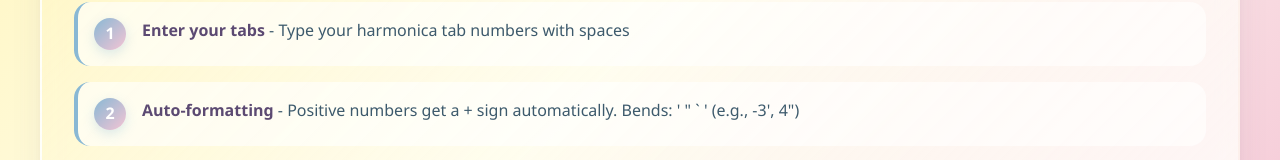
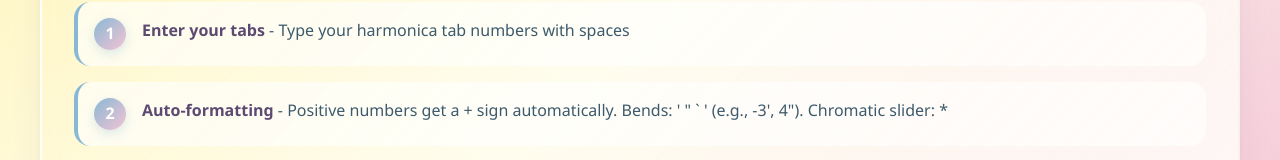
Before and after one commit to jjsalinas/harmonica-tabs-image-app, a React (Vite) app: page / in a window 1280 px wide. Shown: the part 259-419 px from the top of the page. Built offline with nearby package versions, Linux system fonts and the light colour scheme.

Commit message:
Chromatic slider sign (asterisk *) in tablines allowed

```diff
--- a/src/components/HarmonicaTabGenerator.jsx
+++ b/src/components/HarmonicaTabGenerator.jsx
@@ -42,16 +42,16 @@ const parseInput = (text, addPlusSign = true) => {
     // Check if line is empty
     const isEmpty = line.trim().length === 0;
 
-    // Tab lines contain only numbers, spaces, +/- signs, and bend markers
+    // Tab lines contain only numbers, spaces, +/- signs, bend markers or chromatic slide marker
     const isTabLine =
-      /^[\s\d+\-'"`'']+$/.test(line.trim()) && line.trim().length > 0;
+      /^[\s\d+\-'"`'*']+$/.test(line.trim()) && line.trim().length > 0;
 
     let processedContent = line;
 
     // Add + signs to positive numbers in tab lines (only if enabled and not already present)
     if (isTabLine && addPlusSign) {
       processedContent = line.replace(
-        /(\s+|^)(\d+)(['"`'']?)/g,
+        /(\s+|^)(\d+)(['"`'*']?)/g,
         (match, space, number, bend) => space + "+" + number + bend,
       );
     }
@@ -287,7 +287,7 @@ const InstructionsSection = () => (
         <span className="instruction-number">2</span>
         <div className="instruction-content">
           <strong>Auto-formatting</strong> - Positive numbers get a + sign
-          automatically. Bends: ' " ` ' (e.g., -3', 4")
+          automatically. Bends: ' " ` ' (e.g., -3', 4"). Chromatic slider: *
         </div>
       </li>
       <li className="instruction-item">
```
